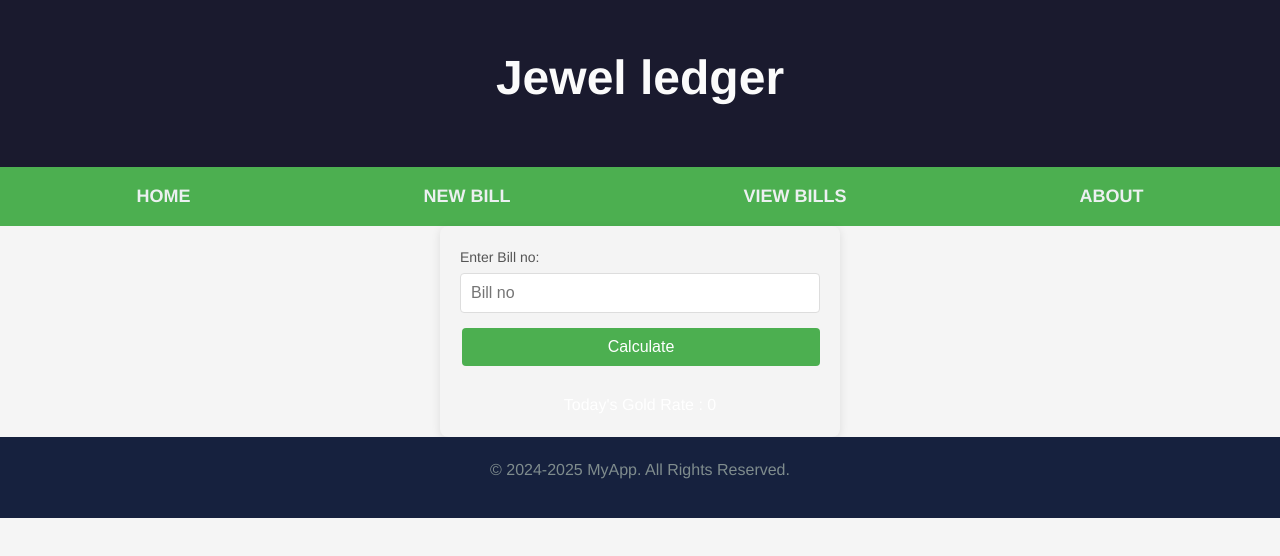
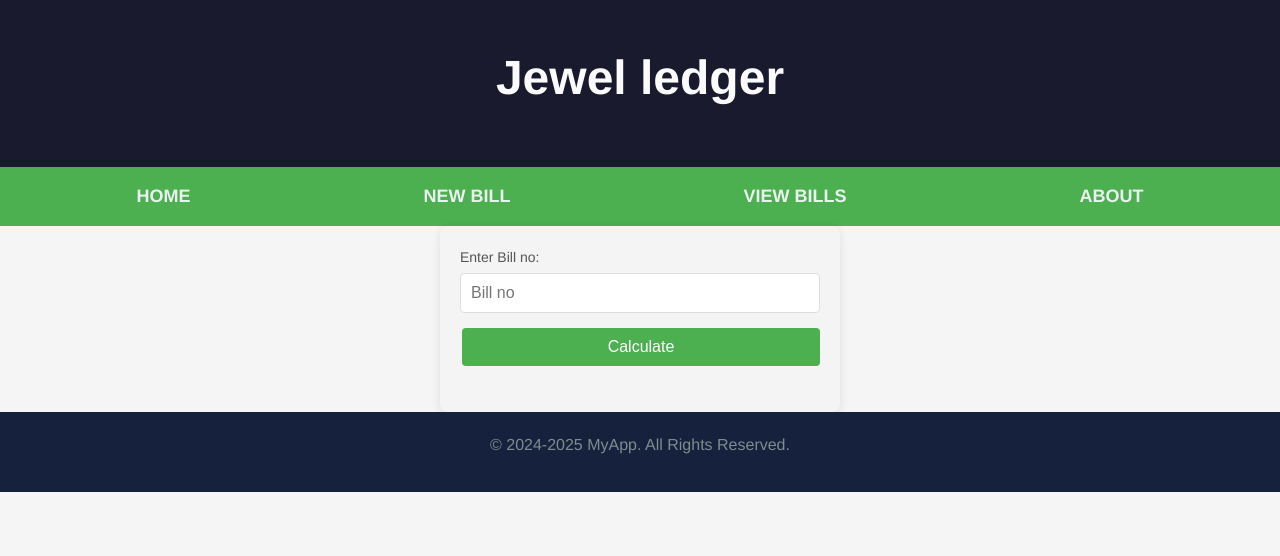
Before and after one commit to yashoriginal/shop_aws, a React (Create React App) app: page / in a window 1280 px wide. Shown: the top 556 px of the page. Built offline with nearby package versions, Linux system fonts and the light colour scheme; no server answers.

Commit message:
Deploy issues

```diff
--- a/src/Home.js
+++ b/src/Home.js
@@ -1,14 +1,14 @@
-import { useContext, useState, useEffect } from "react";
+import { useContext, useState } from "react";
 import DataContext from "./context/DataContext";
 import { format, differenceInMonths } from "date-fns";
 import { Link } from "react-router-dom";
 import jsPDF from "jspdf";
 import { MdDownload } from "react-icons/md";
-import axios from "axios";
+// import axios from "axios";
 
 export default function Home() {
-  const [rates, setRates] = useState({});
-  const [goldRate, setGoldRate] = useState(0);
+  // const [rates, setRates] = useState({});
+  // const [goldRate, setGoldRate] = useState(0);
 
   // useEffect(() => {
   //   const fetchRates = async () => {
@@ -125,7 +125,7 @@ export default function Home() {
           </li>
         </ul>
       ) : undefined}
-      <div>Today's Gold Rate : {goldRate}</div>{" "}
+      {/* <div>Today's Gold Rate : {goldRate}</div>{" "} */}
     </div>
   );
 }
```
